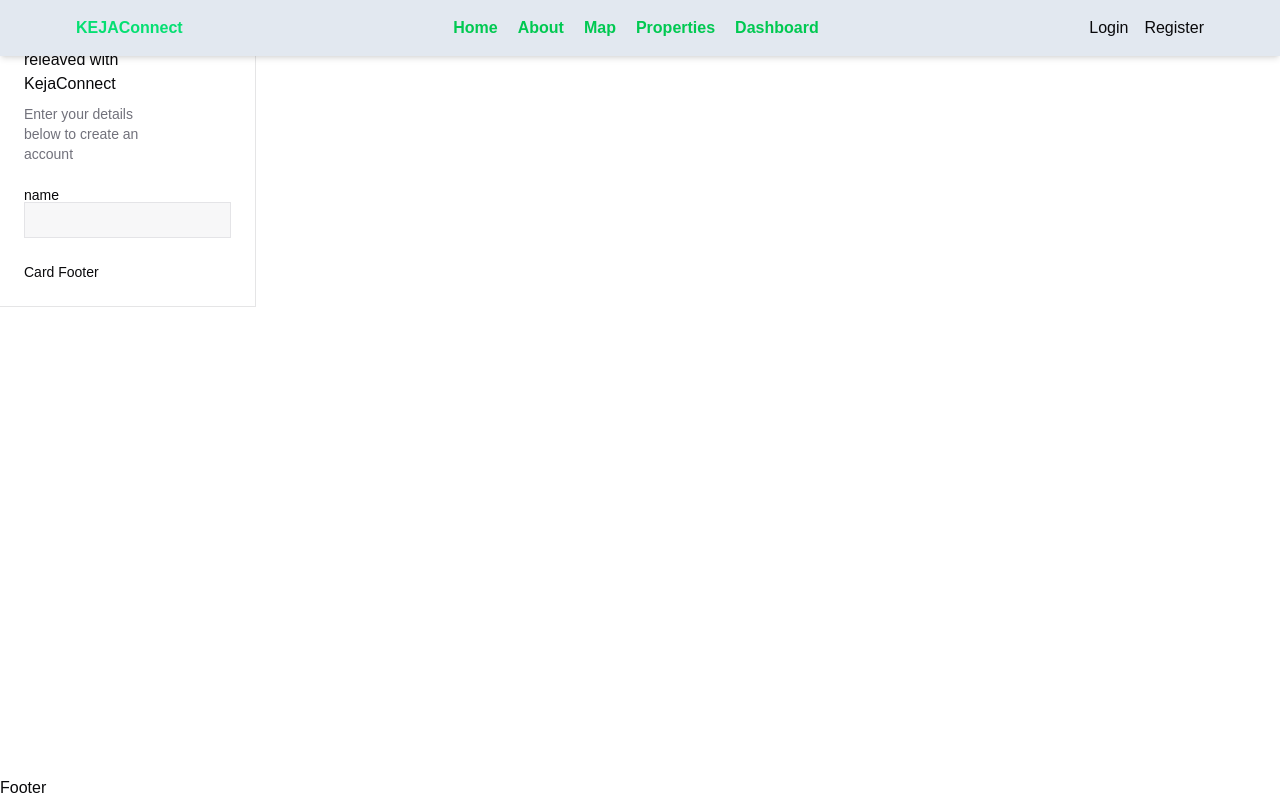
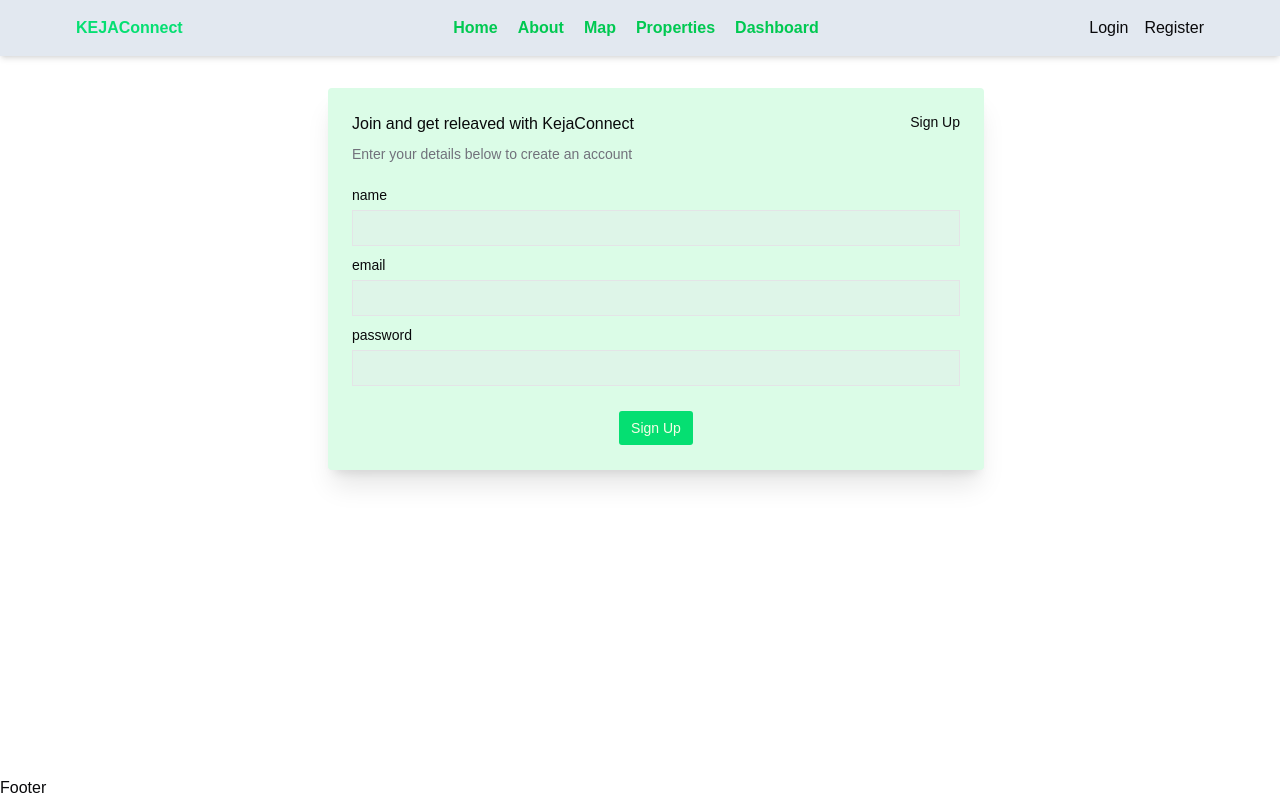
Before and after one commit to dev-omondi/home-connect, a React (Vite) app in the folder front_end/: page /register in a window 1280 px wide. Built offline with nearby package versions, Linux system fonts and the light colour scheme.

Commit message:
viteconfig updated

```diff
--- a/front_end/src/Layouts/Navbar.jsx
+++ b/front_end/src/Layouts/Navbar.jsx
@@ -7,7 +7,7 @@ import { Button } from '@/components/ui/button'
 const Navbar = () => {
     const [open,setOpen]=useState(false)
   return (
-    <nav className=' bg-slate-200 fixed top-0 left-0 w-full shadow-md '>
+    <nav className=' bg-slate-200 sticky top-0 left-0 w-full shadow-md '>
     <div className='flex items-center justify-between max-w-6xl px-3 py-4 mx-auto '>
         <h2 className='text-green-400 font-bold'>KEJAConnect</h2>
         <section>
@@ -38,7 +38,7 @@ const Navbar = () => {
         </section>
         <section className='flex gap-4'>
             <Link to={"/login"}>Login</Link>
-            <Link>Register</Link>
+            <Link to={"/register"}>Register</Link>
         </section>
     </div>
     </nav>
--- a/front_end/src/pages/Registerpage.jsx
+++ b/front_end/src/pages/Registerpage.jsx
@@ -1,5 +1,5 @@
 
-import React, { useState } from 'react'
+import React, { useState,useEffect } from 'react'
 import {
   Card,
   CardAction,
@@ -12,33 +12,80 @@ import {
 import { Input } from "@/components/ui/input"
 import { Label } from "@/components/ui/label"
 import { Button } from '@/components/ui/button'
+import { useRegisterMutation } from '@/slices/baseUserApi'
+import { setCredentials } from '@/slices/authSlice'
+import { useNavigate } from 'react-router-dom'
+import { useDispatch,useSelector } from 'react-redux'
 
 const Registerpage = () => {
   const[name,setName]=useState("")
   const[email,setEmail]=useState("")
   const[password,setPassword]=useState("")
+
+  const navigate=useNavigate()
+  const dispatch=useDispatch()
+  const userInfor=useSelector((state)=>state.auth.userInfor)
+  const [register,{isLoading}]=useRegisterMutation()
+
+  useEffect(()=>{
+    if (userInfor) {
+      navigate("/")
+    }
+  },[userInfor,navigate])
+
+  const hundeSubmit=async(e)=>{
+    e.preventDefault()
+    try {
+      const res=await register({name,email,password}).unwrap()
+      dispatch(setCredentials({...res}))
+      console.log("User created successfully")
+    } catch (err) {
+      console.log(err?.data?.message||err.error)
+    }
+  }
   return (
-    <div>
-      <Card>
+    <div className='w-full max-w-2xl mx-auto mt-8 px-2'>
+      <Card  className="w-full bg-green-100 rounded mx-4 shadow-xl ring-0">
         <CardHeader>
           <CardTitle>Join and get releaved with KejaConnect</CardTitle>
           <CardDescription>Enter your details below to create an account</CardDescription>
           <CardAction>Sign Up</CardAction>
         </CardHeader>
         <CardContent>
-          <form id='register'>
-            <div>
+          <form id='register' className='flex flex-col gap-y-3 '
+          onSubmit={hundeSubmit}
+          >
+            <div className='flex flex-col gap-2'>
             <Label>name</Label>
             <Input
+            className={"focus:ring-0 focus-border-0"}
               type={"text"}
-              valu={name}
-              onChange={(e)=>setEmail(e.target.value)}
+              value={name}
+              onChange={(e)=>setName(e.target.value)}
             />
+            </div>
+            <div className='flex flex-col gap-2 '>
+              <Label>email</Label>
+              <Input
+              className={"outline-none focus:outline-none"}
+                type={"email"}
+                value={email}
+                onChange={(e)=>setEmail(e.target.value)}
+              />
+            </div>
+            <div className='flex flex-col gap-2 '>
+              <Label>password</Label>
+              <Input
+              className={"outline-none focus:outline-none"}
+              type={"password"}
+              value={password}
+              onChange={(e)=>setPassword(e.target.value)}
+              />
             </div>
           </form>
         </CardContent>
         <CardFooter>
-          <p>Card Footer</p>
+         <Button className={"mx-auto rounded py-2 px-3 hover:cursor-pointer bg-green-400 transition duration-200"}>Sign Up</Button>
         </CardFooter>
       </Card>
     </div>
--- a/front_end/vite.config.js
+++ b/front_end/vite.config.js
@@ -6,6 +6,15 @@ import { defineConfig } from "vite"
 // https://vite.dev/config/
 export default defineConfig({
   plugins: [react(), tailwindcss()],
+  server:{
+    port:3000,
+    proxy:{
+      "/api":{
+        target:"http://localhost:5000",
+        changeOrigin:true
+      }
+    }
+  },
   resolve: {
     alias: {
       "@": path.resolve(__dirname, "./src"),
```
